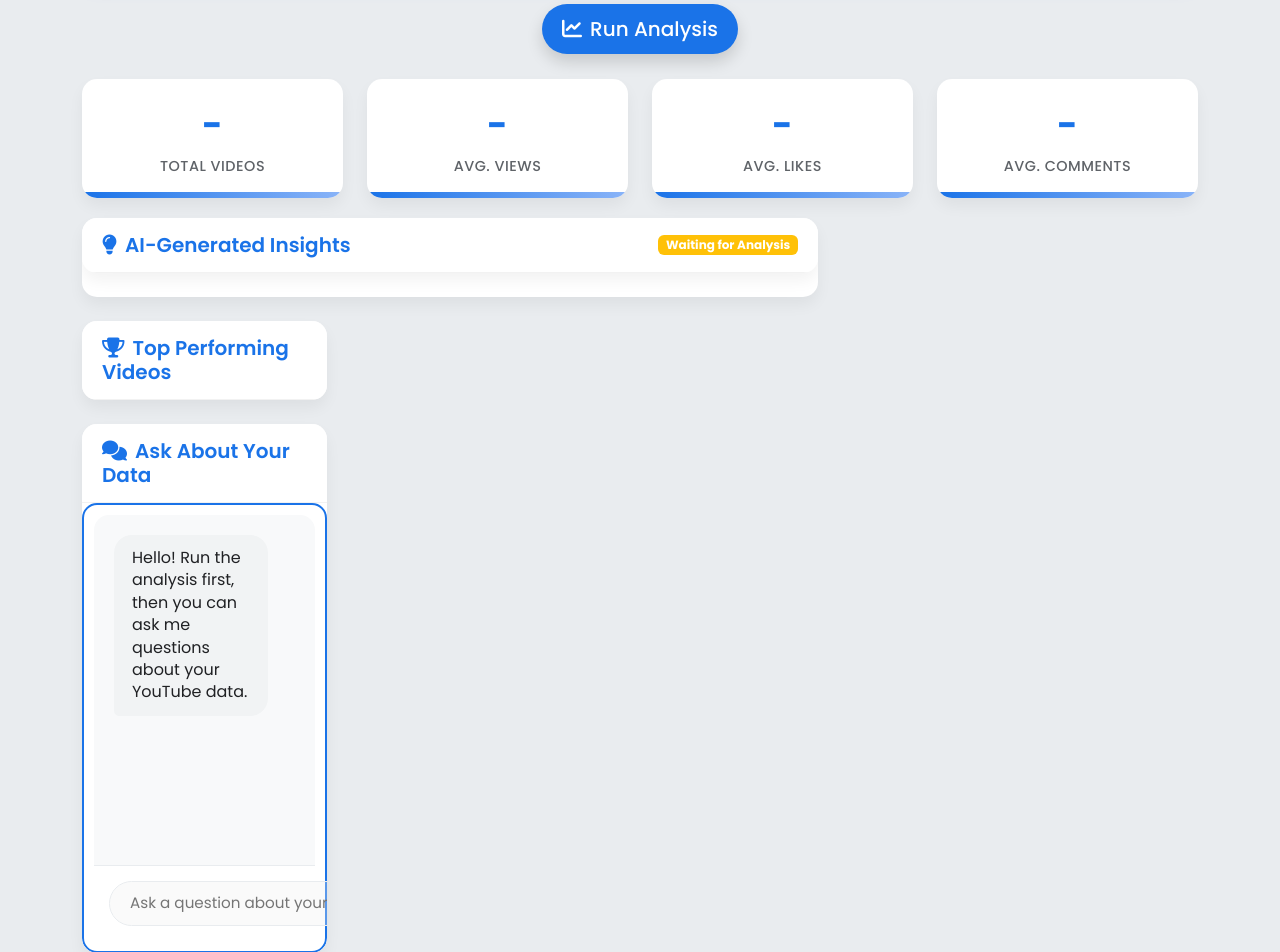
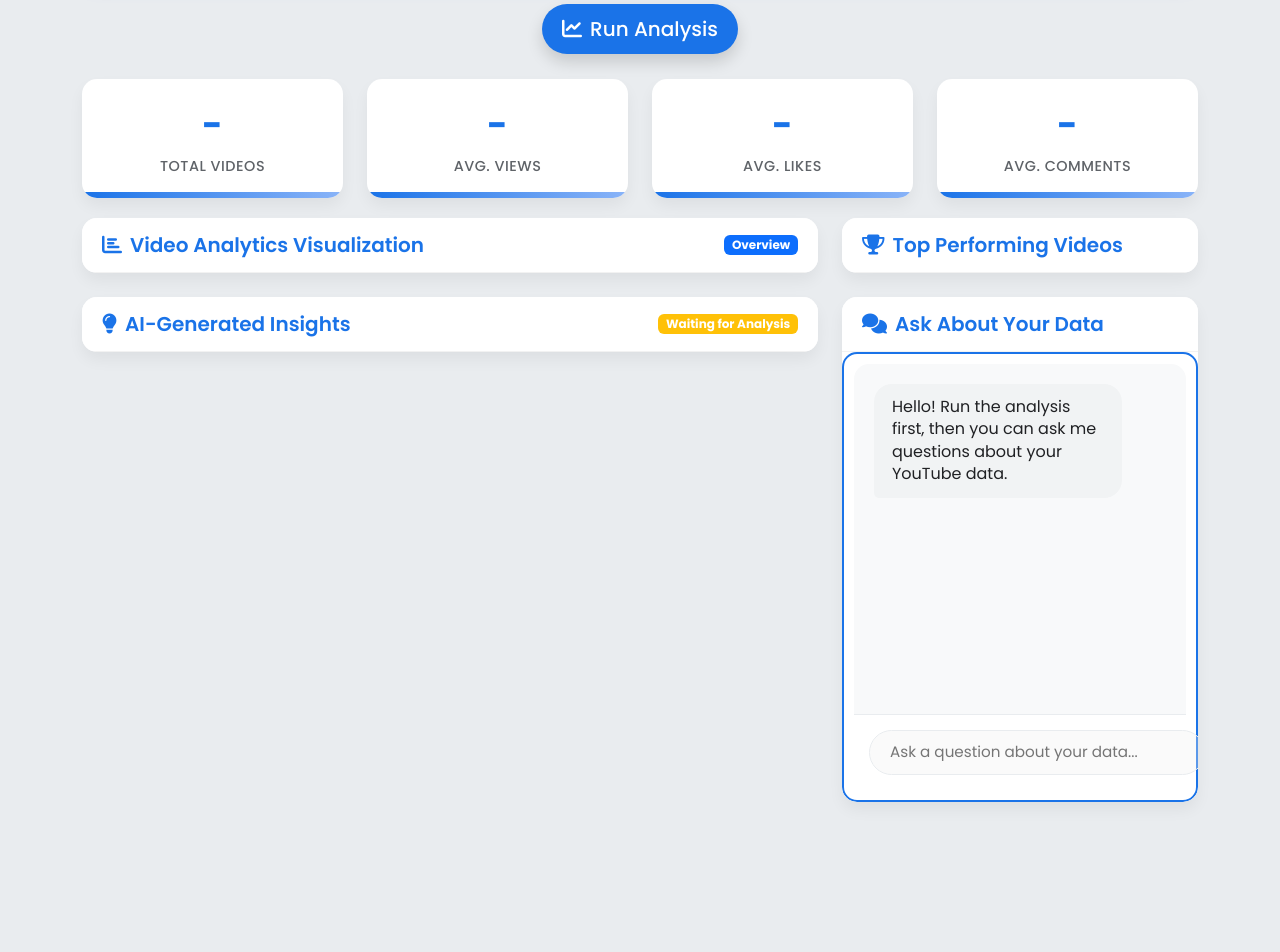
Before and after one commit to kanchang12/YoutubeAnalysis, a Flask app: page / in a window 1280 px wide. Shown: the part 202-1154 px from the top of the page. After the commit the page ends 1004 px from the top, so only its background shows below. Run offline with Flask 3, Linux system fonts and the light colour scheme.

Commit message:
Update index.html

```diff
--- a/templates/index.html
+++ b/templates/index.html
@@ -365,18 +365,25 @@
                 <!-- Left Column: Visualization and Insights -->
                 <div class="col-lg-8">
                     <!-- Visualization Card -->
+                    <!-- Dynamic Chart Container -->
 <div class="card mb-4">
-                        <div id="dynamic-chart-container" class="chart-container" style="display: none;">
                                                                             <div class="card-header d-flex justify-content-between align-items-center" onclick="toggleCard(this)">
-                            //<h5><i class="fas fa-chart-bar me-2"></i>Video Analytics Visualization</h5>
-                          // <div id="visualization-label" class="badge bg-primary">Overview</div>
+                                                                                <h5><i class="fas fa-chart-bar me-2"></i>Video Analytics Visualization</h5>
+                                                                                <div id="visualization-label" class="badge bg-primary">Overview</div>
                                                                             </div>
                                                                             <div class="card-body p-0">
+                                                                                <!-- Dynamic Chart Container - Will be shown when chart is generated -->
+                                                                                <div id="dynamic-chart-container" class="chart-container" style="display: none;">
+                                                                                    <!-- Chart will be rendered here -->
+                                                                                </div>
+
+                                                                                <!-- Looker/Tableau Container - Your existing visualization -->
                                                                                 <div id="looker-container" class="tableau-container">
                                                                                     <iframe id="looker-iframe" src="" frameborder="0" allowfullscreen style="width:100%; height:600px;"></iframe>
                                                                                 </div>
                                                                             </div>
                                                                         </div>
+
 
                     <!-- AI Insights Card -->
                     <div class="card mb-4">
```
Lines whose indentation alone changed are shown as unchanged.
